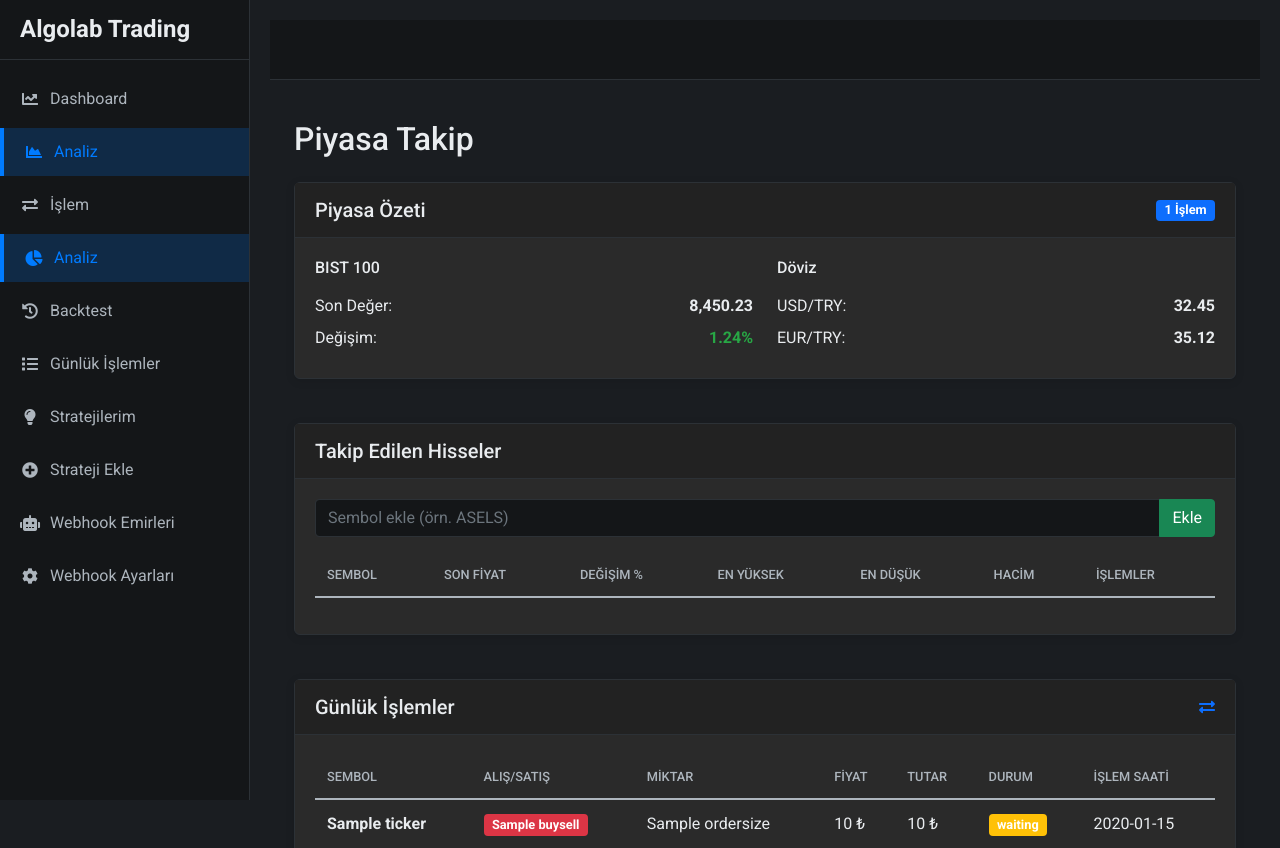
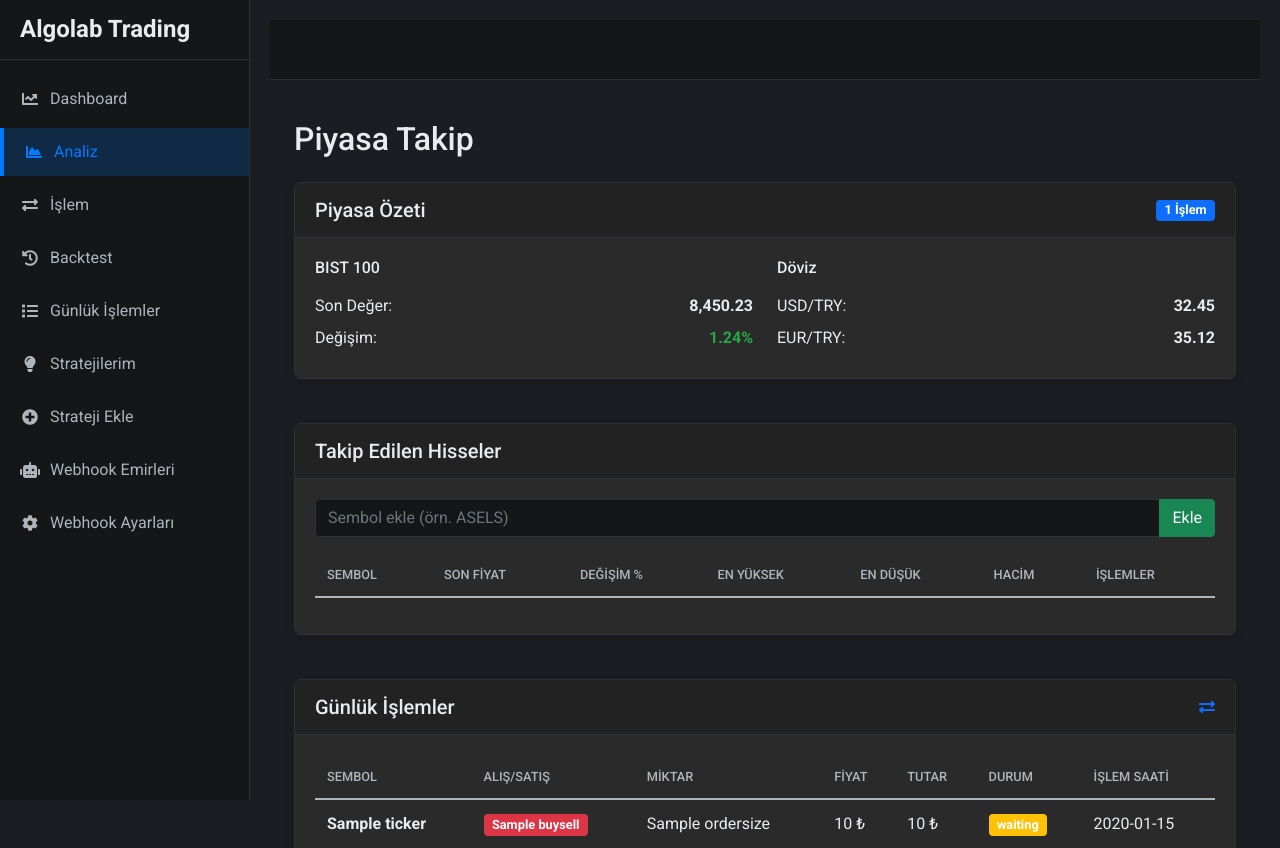
Before and after one commit to coinfxpro/algoweb, a Flask app: template templates/analysis.html in a window 1280 px wide. Shown: the top 848 px of the page. Run offline with Flask 2, Linux system fonts and the light colour scheme; the template is opened without the code that fills it: most values are stand-ins (such as "Sample title", 1, 10 or a date in 2020); lists and menus that the app fills with data are empty; some libraries are stand-ins or nearby versions.

Commit message:
Yan menüdeki tekrarlanan Analiz menü öğesi kaldırıldı

```diff
--- a/templates/base.html
+++ b/templates/base.html
@@ -44,11 +44,6 @@
                 <li>
                     <a href="{{ url_for('trading') }}" class="{% if request.endpoint == 'trading' %}active{% endif %}">
                         <i class="fas fa-exchange-alt"></i> İşlem
-                    </a>
-                </li>
-                <li>
-                    <a href="{{ url_for('analysis') }}" class="{% if request.endpoint == 'analysis' %}active{% endif %}">
-                        <i class="fas fa-chart-pie"></i> Analiz
                     </a>
                 </li>
                 <li>
```
